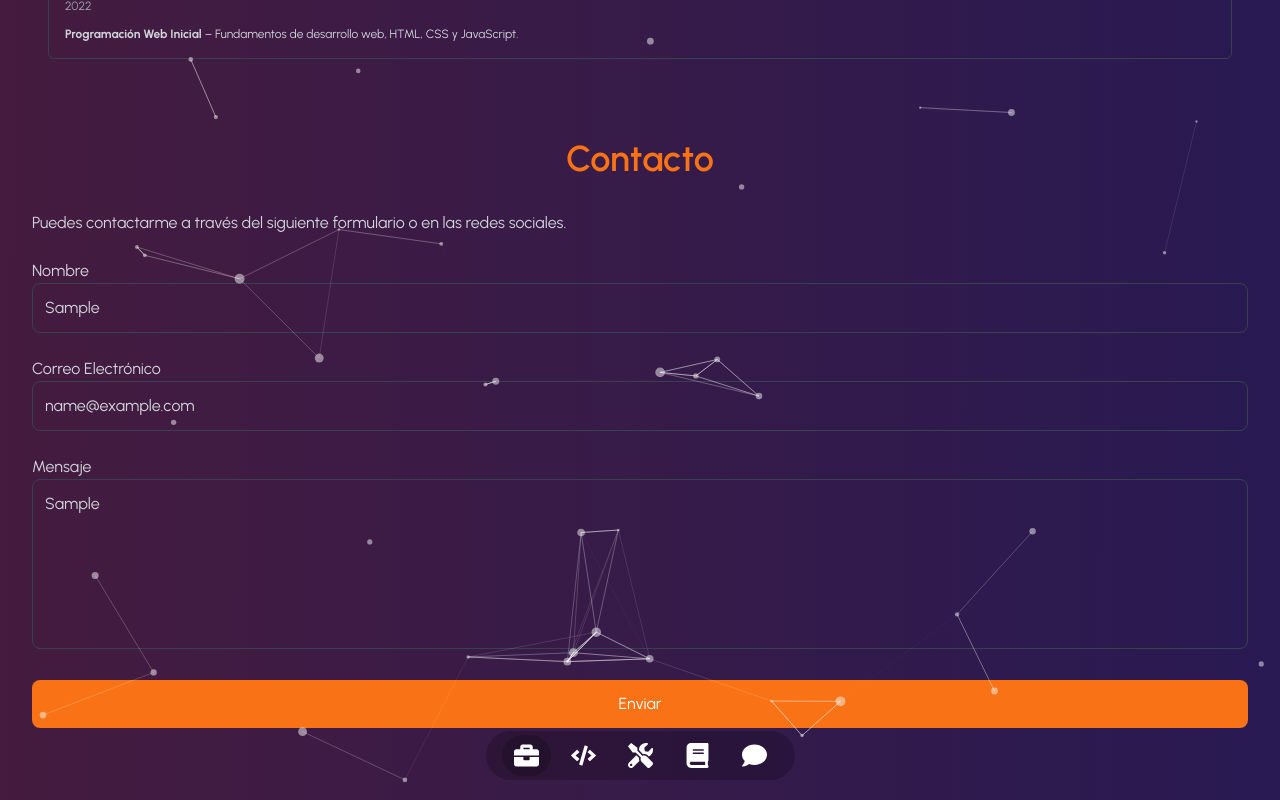
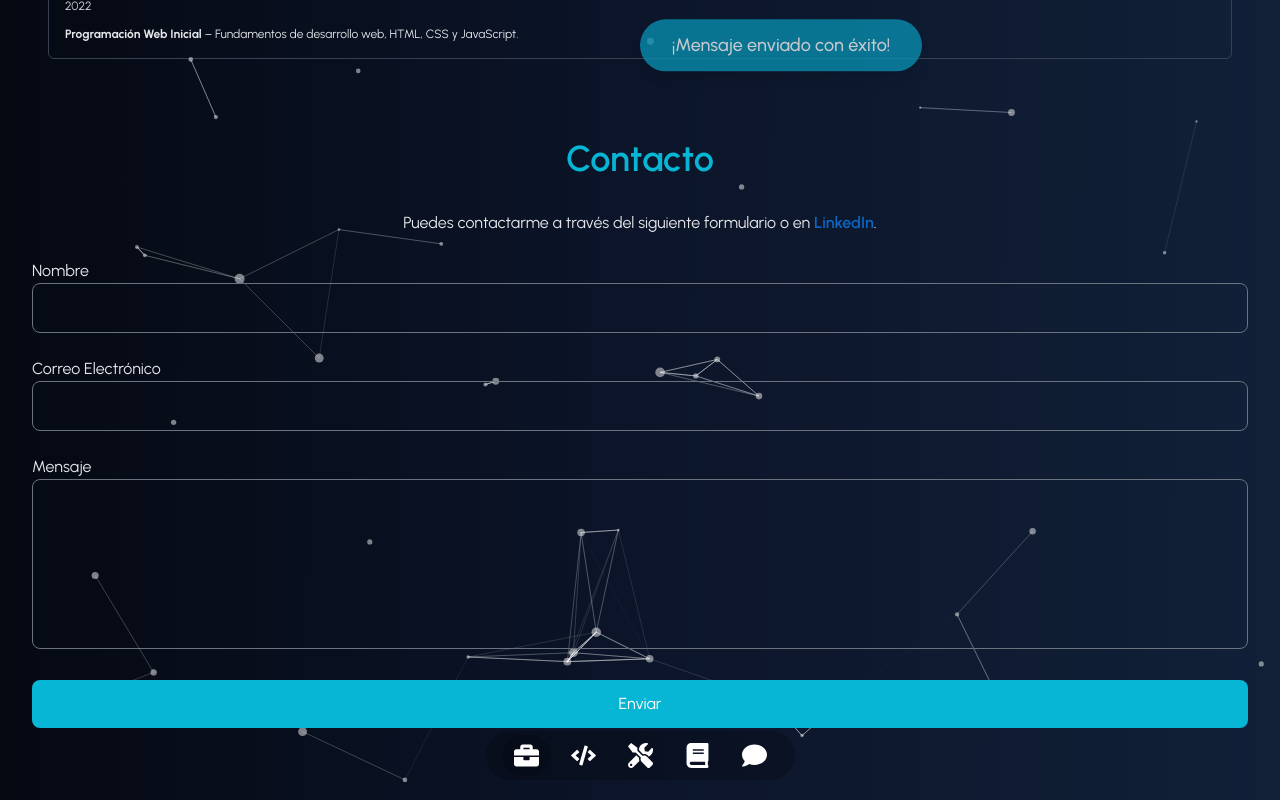
Before and after one commit to LopezVillaFrancisco/Porfolio, a Next.js app: page / in a window 1280 px wide. Both pictures are taken after typing "Sample", "name@example.com", "Sample" into the empty fields and a click on the button "Enviar". Shown: the part 2358-3158 px from the top of the page. Built offline with nearby package versions, Linux system fonts and the light colour scheme.

Commit message:
changes overall

```diff
--- a/package.json
+++ b/package.json
@@ -12,11 +12,12 @@
     "@tsparticles/react": "^3.0.0",
     "@tsparticles/slim": "^3.5.0",
     "lucide-react": "^0.441.0",
-    "next": "14.2.12",
+    "next": "^14.2.29",
     "react": "^18",
     "react-dom": "^18",
     "react-icons": "^5.3.0",
-    "react-switch": "^7.0.0"
+    "react-switch": "^7.0.0",
+    "react-toastify": "^11.0.5"
   },
   "devDependencies": {
     "@types/node": "^20",
--- a/src/components/ContactForm.tsx
+++ b/src/components/ContactForm.tsx
@@ -1,5 +1,6 @@
 'use client';
 import React, { useState, ChangeEvent, FormEvent } from 'react';
+import Link from 'next/link';
 
 interface ContactFormProps {
   isEnglish: boolean;
@@ -12,6 +13,8 @@ const ContactForm: React.FC<ContactFormProps> = ({ isEnglish }) => {
     mensaje: '',
   });
 
+  const [showSuccess, setShowSuccess] = useState(false);
+
   const handleChange = (e: ChangeEvent<HTMLInputElement | HTMLTextAreaElement>) => {
     const { name, value } = e.target;
     setFormData({
@@ -22,27 +25,66 @@ const ContactForm: React.FC<ContactFormProps> = ({ isEnglish }) => {
 
   const handleSubmit = (e: FormEvent<HTMLFormElement>) => {
     e.preventDefault();
-    console.log('Form data submitted:', formData);
+    setShowSuccess(true);
+    setFormData({ nombre: '', email: '', mensaje: '' });
+    setTimeout(() => setShowSuccess(false), 3000);
   };
 
   return (
-    <section id="contacto" className="p-8 pt-10 rounded-lg">
-      <h2 className="text-4xl font-semibold mb-8 text-center text-orange-500">
+    <section id="contacto" className="p-8 pt-10 rounded-lg relative">
+      {showSuccess && (
+        <div
+          className="
+            fixed top-6 left-1/2 transform -translate-x-1/2
+            bg-cyan-600 text-white px-8 py-3 rounded-full shadow-lg
+            flex items-center justify-center
+            text-lg font-medium
+            z-50
+            animate-toastFade
+          "
+          role="alert"
+        >
+          {isEnglish ? 'Message sent successfully!' : '¡Mensaje enviado con éxito!'}
+        </div>
+      )}
+
+      <h2 className="text-4xl font-semibold mb-8 text-center text-cyan-500">
         {isEnglish ? 'Contact' : 'Contacto'}
       </h2>
-      <p className="text-gray-300 mb-6">
-        {isEnglish
-          ? 'You can contact me through the following form or on social media.'
-          : 'Puedes contactarme a través del siguiente formulario o en las redes sociales.'}
+
+      <p className="text-gray-200 mb-6 text-center max-w-xl mx-auto">
+        {isEnglish ? (
+          <>
+            You can contact me through the following form or on{' '}
+            <Link
+              href="https://www.linkedin.com/in/francisco-lopez-villa-91b317260/"
+              className="text-[#0A66C2] hover:underline cursor-pointer font-semibold"
+              target="_blank"
+              rel="noopener noreferrer"
+            >
+              LinkedIn
+            </Link>
+            .
+          </>
+        ) : (
+          <>
+            Puedes contactarme a través del siguiente formulario o en{' '}
+            <Link
+              href="https://www.linkedin.com/in/francisco-lopez-villa-91b317260/"
+              className="text-[#0A66C2] hover:underline cursor-pointer font-semibold"
+              target="_blank"
+              rel="noopener noreferrer"
+            >
+              LinkedIn
+            </Link>
+            .
+          </>
+        )}
       </p>
-      <form
-        action="https://formspree.io/f/mblrbpaq"
-        method="POST"
-        onSubmit={handleSubmit}
-        className="space-y-6"
-      >
+
+      <form onSubmit={handleSubmit} className="space-y-6">
         <div>
-          <label htmlFor="nombre" className="block text-gray-300">
+          <label htmlFor="nombre" className="block text-gray-200">
             {isEnglish ? 'Name' : 'Nombre'}
           </label>
           <input
@@ -51,12 +93,13 @@ const ContactForm: React.FC<ContactFormProps> = ({ isEnglish }) => {
             name="nombre"
             value={formData.nombre}
             onChange={handleChange}
-            className="w-full p-3 rounded-lg text-gray-300 border border-gray-700 bg-transparent"
+            className="w-full p-3 rounded-lg text-gray-200 border border-gray-500 bg-transparent"
             required
           />
         </div>
+
         <div>
-          <label htmlFor="email" className="block text-gray-300">
+          <label htmlFor="email" className="block text-gray-200">
             {isEnglish ? 'Email Address' : 'Correo Electrónico'}
           </label>
           <input
@@ -65,12 +108,13 @@ const ContactForm: React.FC<ContactFormProps> = ({ isEnglish }) => {
             name="email"
             value={formData.email}
             onChange={handleChange}
-            className="w-full p-3 rounded-lg text-gray-300 border border-gray-700 bg-transparent"
+            className="w-full p-3 rounded-lg text-gray-200 border border-gray-500 bg-transparent"
             required
           />
         </div>
+
         <div>
-          <label htmlFor="mensaje" className="block text-gray-300">
+          <label htmlFor="mensaje" className="block text-gray-200">
             {isEnglish ? 'Message' : 'Mensaje'}
           </label>
           <textarea
@@ -79,18 +123,40 @@ const ContactForm: React.FC<ContactFormProps> = ({ isEnglish }) => {
             value={formData.mensaje}
             onChange={handleChange}
             rows={6}
-            className="w-full p-3 rounded-lg text-gray-300 border border-gray-700 bg-transparent resize-none"
+            className="w-full p-3 rounded-lg text-gray-200 border border-gray-500 bg-transparent resize-none"
             required
           ></textarea>
         </div>
+
         <button
           type="submit"
-          className="bg-orange-500 text-white px-6 w-full py-3 rounded-lg hover:bg-orange-700 transition-colors mb-8"
+          className="bg-cyan-500 text-white px-6 w-full py-3 rounded-lg hover:bg-cyan-700 transition-colors mb-8"
         >
           {isEnglish ? 'Send' : 'Enviar'}
         </button>
-        <div className='pb-4'/>
+        <div className="pb-4" />
       </form>
+
+      <style jsx>{`
+        @keyframes toastFade {
+          0% {
+            opacity: 0;
+            transform: translateY(-20px);
+          }
+          10%,
+          90% {
+            opacity: 1;
+            transform: translateY(0);
+          }
+          100% {
+            opacity: 0;
+            transform: translateY(-20px);
+          }
+        }
+        .animate-toastFade {
+          animation: toastFade 3s ease-in-out forwards;
+        }
+      `}</style>
     </section>
   );
 };
--- a/src/components/Education.tsx
+++ b/src/components/Education.tsx
@@ -82,7 +82,7 @@ interface EducationProps {
 const Education: React.FC<EducationProps> = ({ isEnglish }) => {
   return (
     <section className="py-10 px-4 md:px-12 text-white" id="education">
-      <h2 className="text-3xl font-semibold mb-6 text-center text-orange-500">
+      <h2 className="text-3xl font-semibold mb-6 text-center text-cyan-500">
         {isEnglish ? 'Education' : 'Educación'}
       </h2>
       <div className="space-y-6">
@@ -92,14 +92,14 @@ const Education: React.FC<EducationProps> = ({ isEnglish }) => {
             className="border border-gray-700 p-4 rounded-md"
           >
             <div
-              className={`mb-1 ${group.isMain ? 'text-2xl font-bold' : 'text-sm font-semibold text-gray-300'}`}
+              className={`mb-1 ${group.isMain ? 'text-2xl font-bold' : 'text-sm font-semibold text-gray-200'}`}
             >
               {group.institution}
             </div>
-            <div className={`${group.isMain ? 'text-sm text-gray-300' : 'text-xs text-gray-400'} mb-3`}>
+            <div className={`${group.isMain ? 'text-sm text-gray-200' : 'text-xs text-gray-300'} mb-3`}>
               {group.year}
             </div>
-            <div className={`grid grid-cols-1 ${group.isMain ? 'text-base' : 'md:grid-cols-2 gap-y-2 text-xs text-gray-300'}`}>
+            <div className={`grid grid-cols-1 ${group.isMain ? 'text-base' : 'md:grid-cols-2 gap-y-2 text-xs text-gray-200'}`}>
               {group.courses.map((course, idx) => (
                 <div key={idx}>
                   <strong>{isEnglish ? course.title.en : course.title.es}</strong>
--- a/src/components/Experience.tsx
+++ b/src/components/Experience.tsx
@@ -8,7 +8,7 @@ interface ExperienciaProps {
 const Experiencia: React.FC<ExperienciaProps> = ({ isEnglish }) => {
   return (
     <section className="text-white py-12 px-4 md:px-12" id='experiencia'>
-      <h1 className="text-4xl font-semibold mb-8 text-center text-orange-500">
+      <h1 className="text-4xl font-semibold mb-8 text-center text-cyan-500">
         {isEnglish ? 'Experience' : 'Experiencia'}
       </h1>
       <div className="max-w-4xl mx-auto">
--- a/src/components/Hero.tsx
+++ b/src/components/Hero.tsx
@@ -11,7 +11,7 @@ const Hero: React.FC<HeroProps> = ({ isEnglish }) => {
   return (
     <section className="flex flex-col items-center justify-center py-8 text-white px-4 md:px-12 w-full" id='home'>
       <div className="max-w-2xl">
-        <h1 className="text-4xl md:text-5xl font-bold mb-4 text-orange-500">
+        <h1 className="text-4xl md:text-5xl font-bold mb-4 text-cyan-500">
           {isEnglish ? 'Frontend Developer' : 'Desarrollador Frontend'}
         </h1>
         <p className="text-left md:text-lg">
--- a/src/components/Proyecto.tsx
+++ b/src/components/Proyecto.tsx
@@ -35,12 +35,12 @@ const Proyecto = ({ imagen, descripcion, tecnologias, enlaceWeb, enlaceGithub, i
         </div>
         <div className="flex gap-4">
           {enlaceWeb && (
-            <a href={enlaceWeb} target="_blank" rel="noopener noreferrer" className="flex items-center gap-1 text-blue-400 hover:text-blue-300">
+            <a href={enlaceWeb} target="_blank" rel="noopener noreferrer" className="flex items-center gap-1 text-blue-300 hover:text-blue-300">
               <Globe size={20} /> {isEnglish ? "View on Web" : "Ver en Web"}
             </a>
           )}
           {enlaceGithub && (
-            <a href={enlaceGithub} target="_blank" rel="noopener noreferrer" className="flex items-center gap-1 text-gray-400 hover:text-gray-300">
+            <a href={enlaceGithub} target="_blank" rel="noopener noreferrer" className="flex items-center gap-1 text-gray-300 hover:text-gray-300">
               <Github size={20} /> {isEnglish ? "View on Github" : "Ver en Github"}
             </a>
           )}
--- a/src/components/Proyectos.tsx
+++ b/src/components/Proyectos.tsx
@@ -47,7 +47,7 @@ interface ProyectosProps {
 const Proyectos: React.FC<ProyectosProps> = ({ isEnglish }) => {
   return (
     <section className="py-12 px-4 md:px-12 text-white" id='projects'>
-      <h2 className="text-4xl font-semibold mb-8 text-center text-orange-500">
+      <h2 className="text-4xl font-semibold mb-8 text-center text-cyan-500">
         {isEnglish ? 'Projects' : 'Proyectos'}
       </h2>
       <div className="grid grid-cols-1 sm:grid-cols-2 lg:grid-cols-3 gap-8">
--- a/src/components/Skills.tsx
+++ b/src/components/Skills.tsx
@@ -21,7 +21,7 @@ interface SkillsProps {
 const Skills: React.FC<SkillsProps> = ({ isEnglish }) => {
   return (
     <section className="py-12 px-4 md:px-12 text-white" id='skills'>
-      <h2 className="text-4xl font-semibold mb-8 text-center text-orange-500">
+      <h2 className="text-4xl font-semibold mb-8 text-center text-cyan-500">
         {isEnglish ? 'Skills' : 'Habilidades'}
       </h2>
       <div className="grid grid-cols-1 sm:grid-cols-2 lg:grid-cols-4 gap-8">
--- a/tailwind.config.ts
+++ b/tailwind.config.ts
@@ -13,7 +13,7 @@ const config: Config = {
       },
       backgroundImage: {
         "gradient-cover":
-          "linear-gradient(90.21deg, rgba(170, 54, 124, 0.5) -5.91%, rgba(74, 47, 189, 0.5) 111.58%)",
+          "linear-gradient(90.21deg, rgba(5, 10, 20, 0.95) -5.91%, rgba(15, 30, 60, 0.9) 50%, rgba(25, 55, 90, 0.85) 111.58%)",
       },
     },
   },
```
Also changed, not shown: 1 other file (tests, documents, lock files or other folders).
